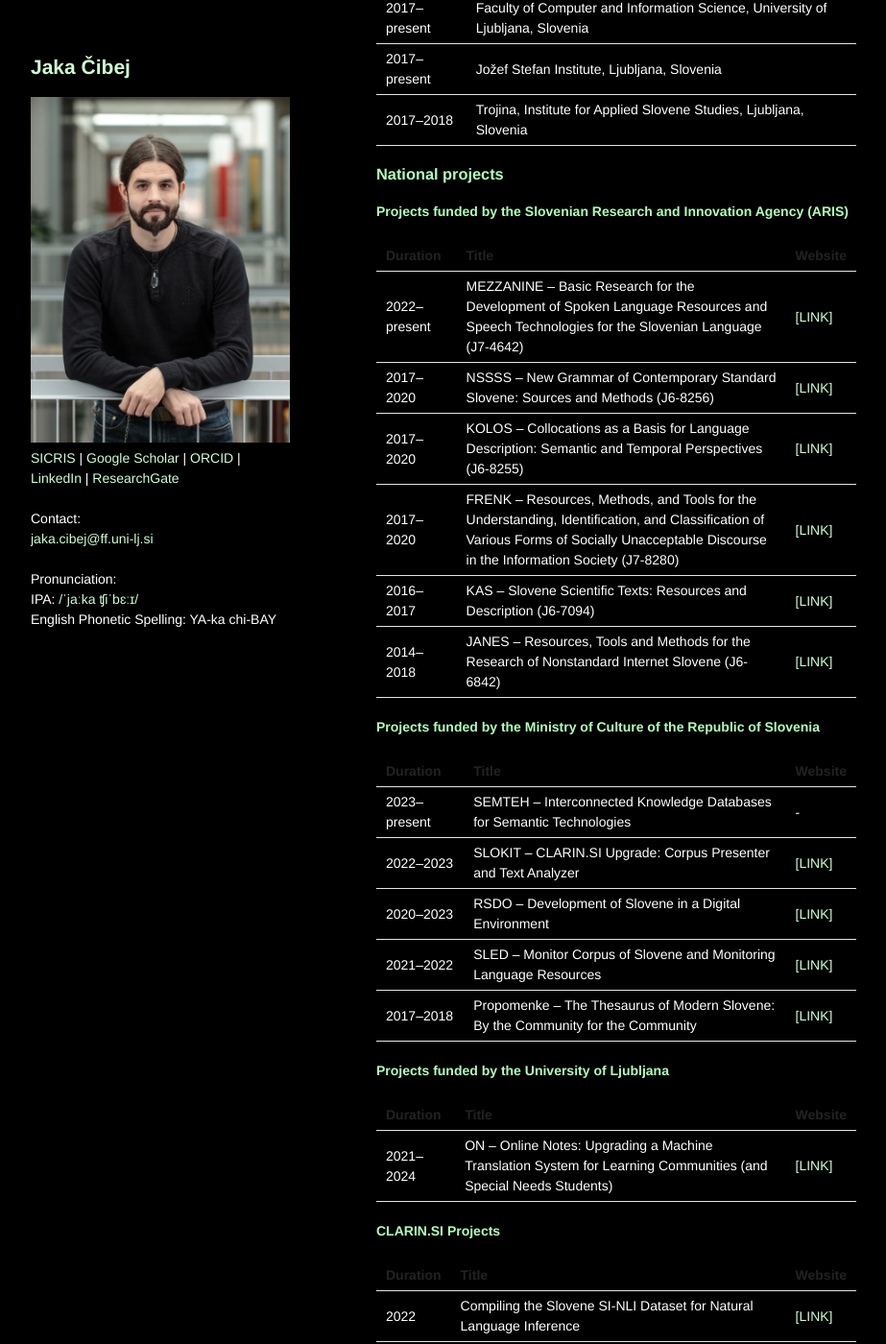
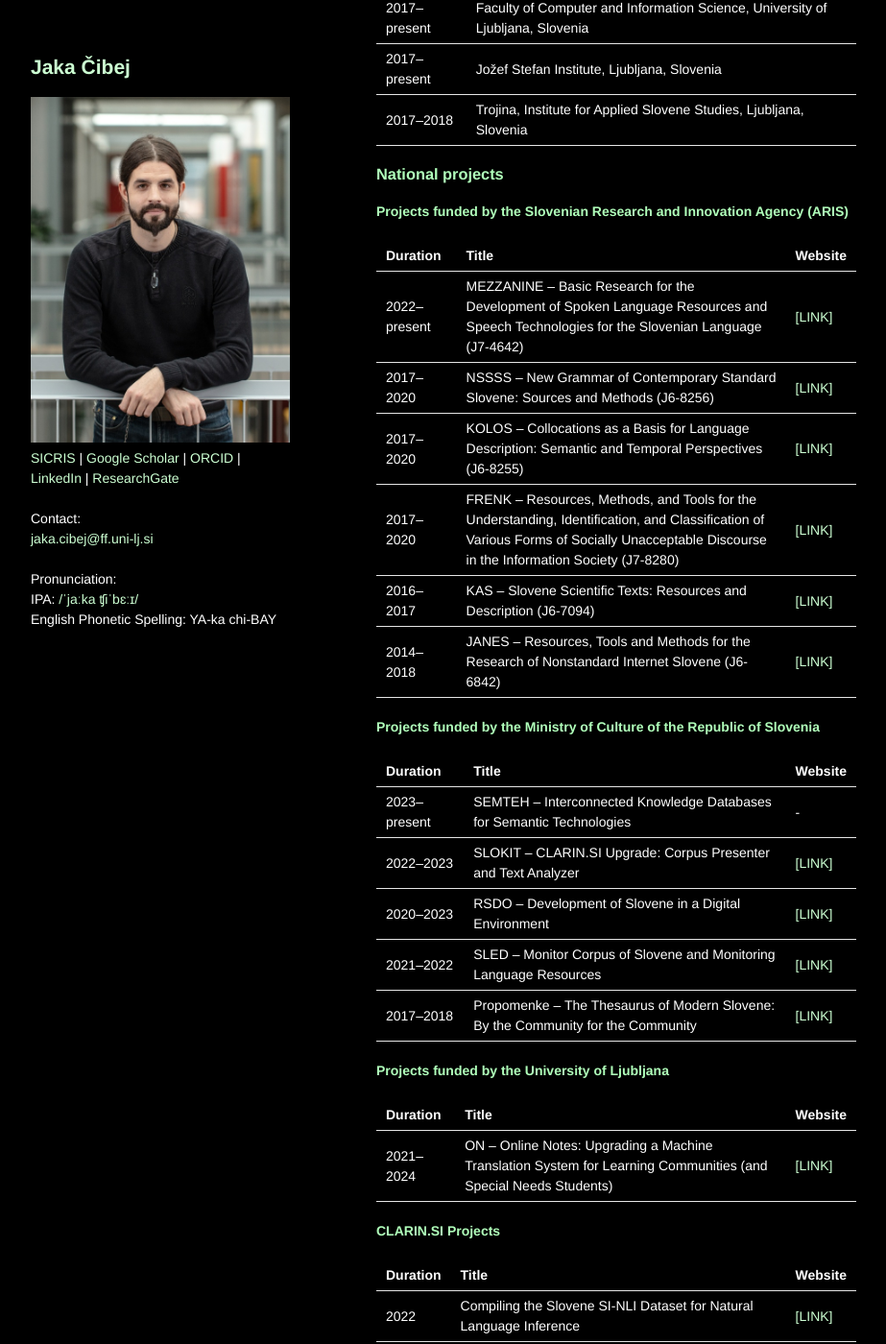
Before and after one commit to jakacibej/jakacibej.github.io, a Jekyll site: the page built from index.md, in a window 1280 px wide and 1400 px high, scrolled down 1010 px. Shown: the whole window at 96% size, without its empty margins (178-1101 px from the left). Built offline with Jekyll 4.4.1, drawn with Linux system fonts in a browser that asks for light colours; our own code applies the rules of GitHub Pages for plain Markdown files; a script that is not in the unit is left out.

Commit message:
Add files via upload

```diff
--- a/_sass/jekyll-theme-minimal.scss
+++ b/_sass/jekyll-theme-minimal.scss
@@ -170,7 +170,7 @@ ul.downloads {
 }
 
 strong {
-  color:#222;
+  color:#FFFFFF;
   font-weight:700;
 }
 
@@ -281,6 +281,6 @@ footer {
   body {
     padding:0.4in;
     font-size:12pt;
-    color:#444;
+    color:#FFFFFF;
   }
 }
```
